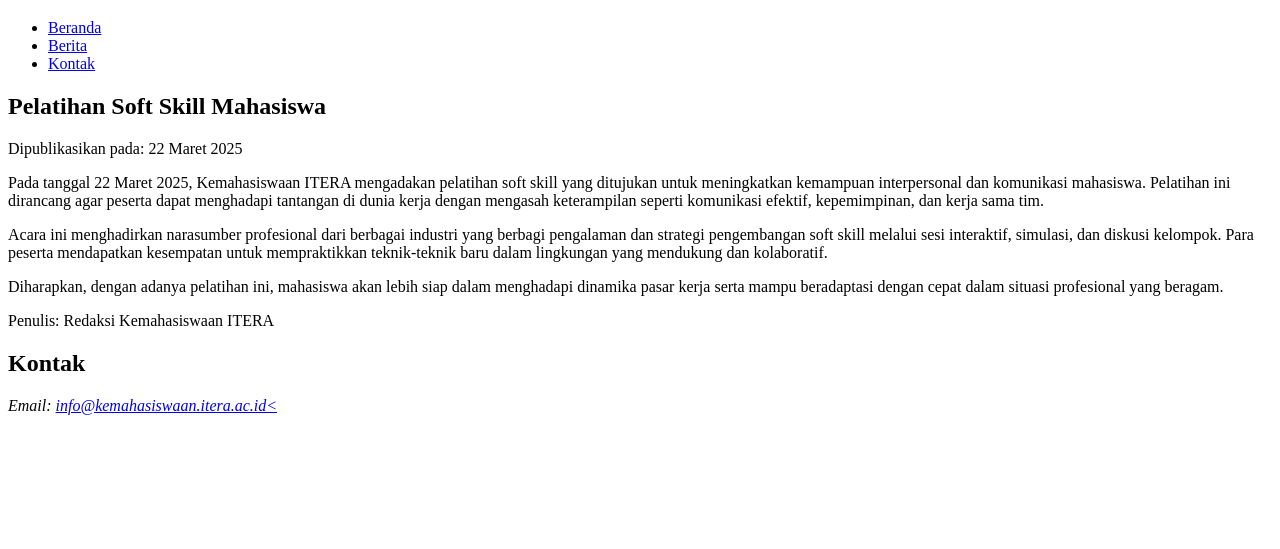
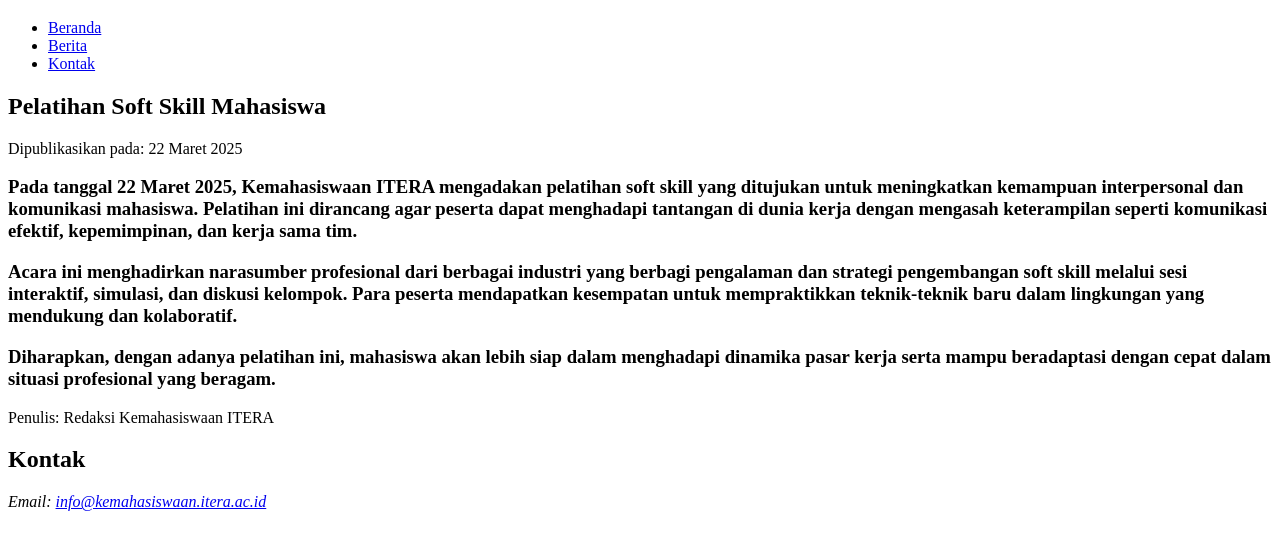
Before and after one commit to Brammzz/pemweb, a plain HTML site: page tugas2/lainnya1.html in a window 1280 px wide. Shown: the part 87-636 px from the top of the page. Drawn offline with Linux system fonts and the light colour scheme.

Commit message:
Update lainnya1.html

```diff
--- a/tugas2/lainnya1.html
+++ b/tugas2/lainnya1.html
@@ -27,11 +27,9 @@
       </header>
 
       <section>
-        <p>Pada tanggal 22 Maret 2025, Kemahasiswaan ITERA mengadakan pelatihan soft skill yang ditujukan untuk meningkatkan kemampuan interpersonal dan komunikasi mahasiswa. Pelatihan ini dirancang agar peserta dapat menghadapi tantangan di dunia kerja dengan mengasah keterampilan seperti komunikasi efektif, kepemimpinan, dan kerja sama tim.</p>
-
-        <p>Acara ini menghadirkan narasumber profesional dari berbagai industri yang berbagi pengalaman dan strategi pengembangan soft skill melalui sesi interaktif, simulasi, dan diskusi kelompok. Para peserta mendapatkan kesempatan untuk mempraktikkan teknik-teknik baru dalam lingkungan yang mendukung dan kolaboratif.</p>
-
-        <p>Diharapkan, dengan adanya pelatihan ini, mahasiswa akan lebih siap dalam menghadapi dinamika pasar kerja serta mampu beradaptasi dengan cepat dalam situasi profesional yang beragam.</p>
+        <h3>Pada tanggal 22 Maret 2025, Kemahasiswaan ITERA mengadakan pelatihan soft skill yang ditujukan untuk meningkatkan kemampuan interpersonal dan komunikasi mahasiswa. Pelatihan ini dirancang agar peserta dapat menghadapi tantangan di dunia kerja dengan mengasah keterampilan seperti komunikasi efektif, kepemimpinan, dan kerja sama tim.</h3>
+        <h3>Acara ini menghadirkan narasumber profesional dari berbagai industri yang berbagi pengalaman dan strategi pengembangan soft skill melalui sesi interaktif, simulasi, dan diskusi kelompok. Para peserta mendapatkan kesempatan untuk mempraktikkan teknik-teknik baru dalam lingkungan yang mendukung dan kolaboratif.</h3>
+        <h3>Diharapkan, dengan adanya pelatihan ini, mahasiswa akan lebih siap dalam menghadapi dinamika pasar kerja serta mampu beradaptasi dengan cepat dalam situasi profesional yang beragam.</h3>
       </section>
 
       <footer>
@@ -43,4 +41,9 @@
   <footer id="kontak">
     <h2>Kontak</h2>
     <address>
-      Email: <a href="mailto:info@kemahasiswaan.itera.ac.id">info@kemahasiswaan.itera.ac.id<
+      Email: <a href="mailto:info@kemahasiswaan.itera.ac.id">info@kemahasiswaan.itera.ac.id</a><br>
+    </address>
+  </footer>
+
+</body>
+</html>
```
